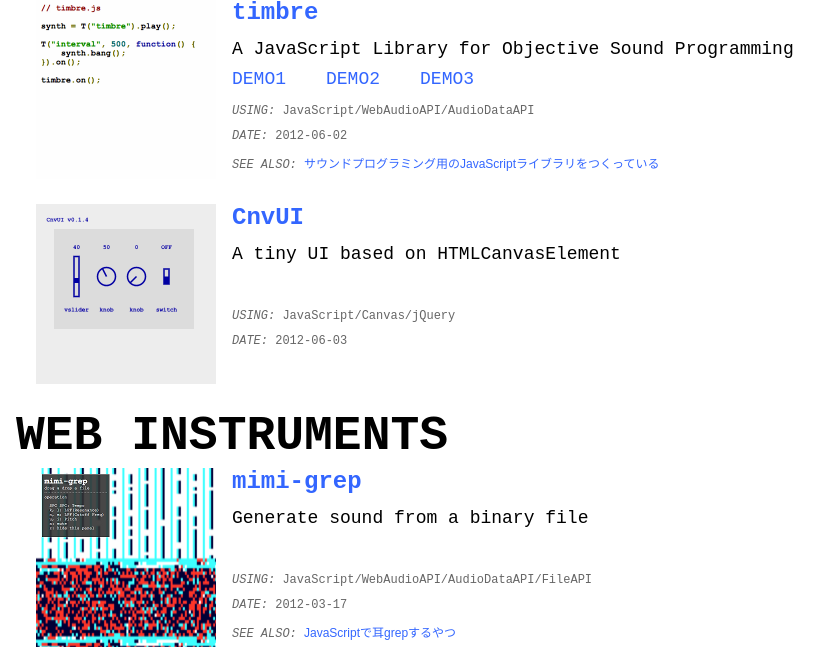
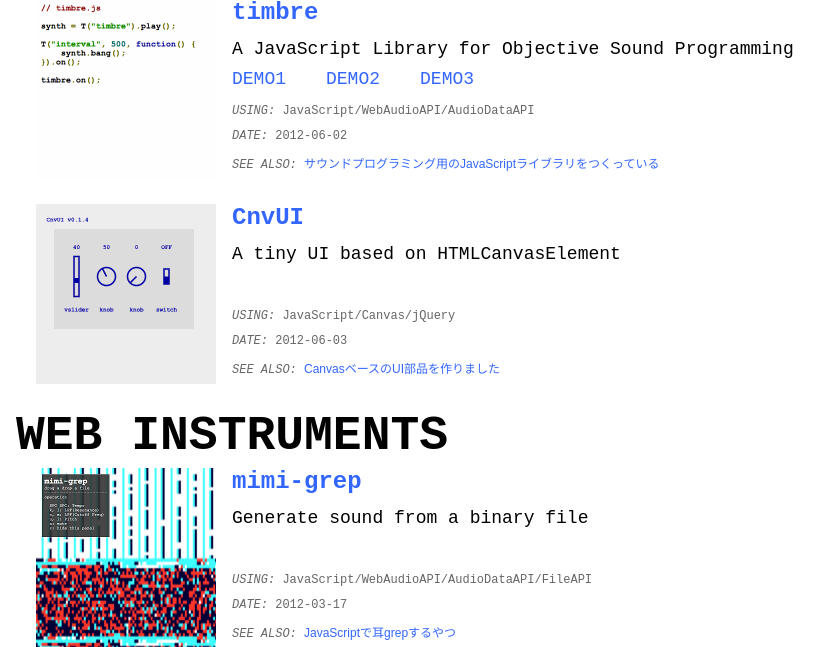
Before and after one commit to mohayonao/mohayonao.herokuapp.com, a web app: file views/index.html in a window 1280 px wide. Shown: the part 483-1130 px from the top of the page, without its empty margins (0-840 px from the left). Run offline with its HTML, style and script files only (its server is not run), Linux system fonts and the light colour scheme.

Commit message:
Update the link of CnvUI

```diff
--- a/views/index.html
+++ b/views/index.html
@@ -53,6 +53,7 @@
         <span class="description">A tiny UI based on HTMLCanvasElement</span>
         <span class="using">JavaScript/Canvas/jQuery</span>
         <span class="date">2012-06-03</span>
+        <span class="seealso"><a href="http://mohayonao.hatenablog.com/entry/2012/06/03/191255">CanvasベースのUI部品を作りました</a></span>
       </div>
     </section>
 
```
